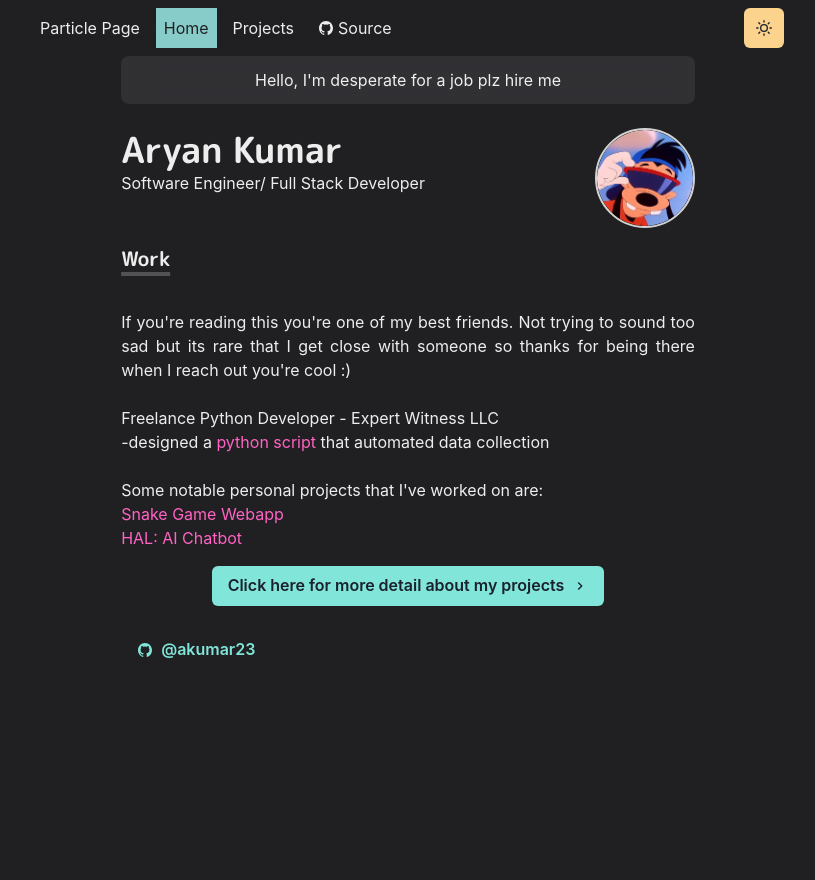
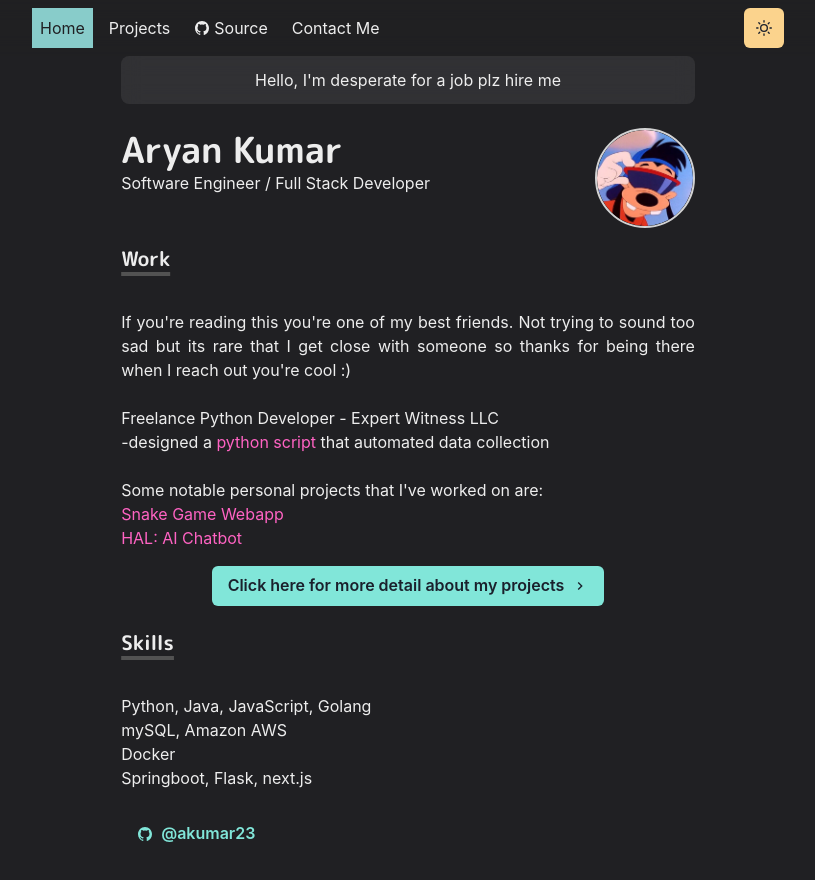
Before and after one commit to akumar23/aryankumar.io, a Next.js app: page /home in a window 1280 px wide. Shown: the top 880 px of the page, without its empty margins (232-1047 px from the left). Before the commit the page ends 800 px from the top, so only its background shows below. Built offline with nearby package versions, Linux system fonts and the light colour scheme.

Commit message:
added text to threejs page + attempt at contact page

```diff
--- a/components/navbar.js
+++ b/components/navbar.js
@@ -65,9 +65,7 @@ const Navbar = props => {
           flexGrow={1}
           mt={{ base: 4, md: 0 }}
         >
-          <LinkItem href="/" path={path}>
-            Particle Page
-          </LinkItem>
+
           <LinkItem href="/home" path={path}>
             Home
           </LinkItem>
@@ -86,6 +84,9 @@ const Navbar = props => {
             <IoLogoGithub />
             Source
           </LinkItem>
+          <LinkItem href="/contact" path={path}>
+            Contact Me
+          </LinkItem>
         </Stack>
 
         <Box flex={1} align="right">
@@ -101,9 +102,6 @@ const Navbar = props => {
                 aria-label="Options"
               />
               <MenuList>
-                <NextLink href="/" path={path}>
-                <MenuItem as={Link}>Particle Page</MenuItem>
-                </NextLink>
                 <NextLink href="/home" path={path}>
                     <MenuItem as={Link}>Home</MenuItem>
                 </NextLink>
@@ -116,6 +114,9 @@ const Navbar = props => {
                 >
                   Source
                 </MenuItem>
+                <NextLink href="/contact" passHref>
+                  <MenuItem as={Link}>Contact Me</MenuItem>
+                </NextLink>
               </MenuList>
             </Menu>
           </Box>
--- a/package.json
+++ b/package.json
@@ -14,11 +14,13 @@
     "@emotion/react": "^11.10.0",
     "@emotion/styled": "^11.10.0",
     "framer-motion": "^7.0.0",
+    "load-bmfont": "^1.4.1",
     "next": "12.2.4",
     "react": "18.2.0",
     "react-dom": "18.2.0",
     "react-icons": "^4.4.0",
     "three": "^0.143.0",
+    "three-bmfont-text": "^3.0.1",
     "three-text-geometry": "^0.0.0",
     "three.js": "^0.77.1"
   },
--- a/pages/home.js
+++ b/pages/home.js
@@ -44,7 +44,7 @@ const Home = () => (
           <Heading as="h2" variant="page-title">
             Aryan Kumar
           </Heading>
-          <p>Software Engineer/ Full Stack Developer</p>
+          <p>Software Engineer / Full Stack Developer</p>
         </Box>
         <Box
           flexShrink={0}
@@ -117,6 +117,22 @@ const Home = () => (
         </Box>
       </Section>
 
+      <Section delay={0.1}>
+        <Heading as="h3" variant="section-title">
+          Skills
+        </Heading>
+        <Paragraph>
+            <br></br>
+            Python, Java, JavaScript, Golang
+            <br></br>
+            mySQL, Amazon AWS
+            <br></br>
+            Docker
+            <br></br>
+            Springboot, Flask, next.js
+        </Paragraph>
+      </Section>
+
       <Section delay={0.3}>
         <List>
           <ListItem>
```
Also changed, not shown: components/particle-loader.js (+8 -0 lines), pages/contact.js (added, +37 -0 lines), styles/Home.module.css (+29 -0 lines), pages/index.js (line endings or trailing spaces), 1 other file (tests, documents, lock files or other folders).
